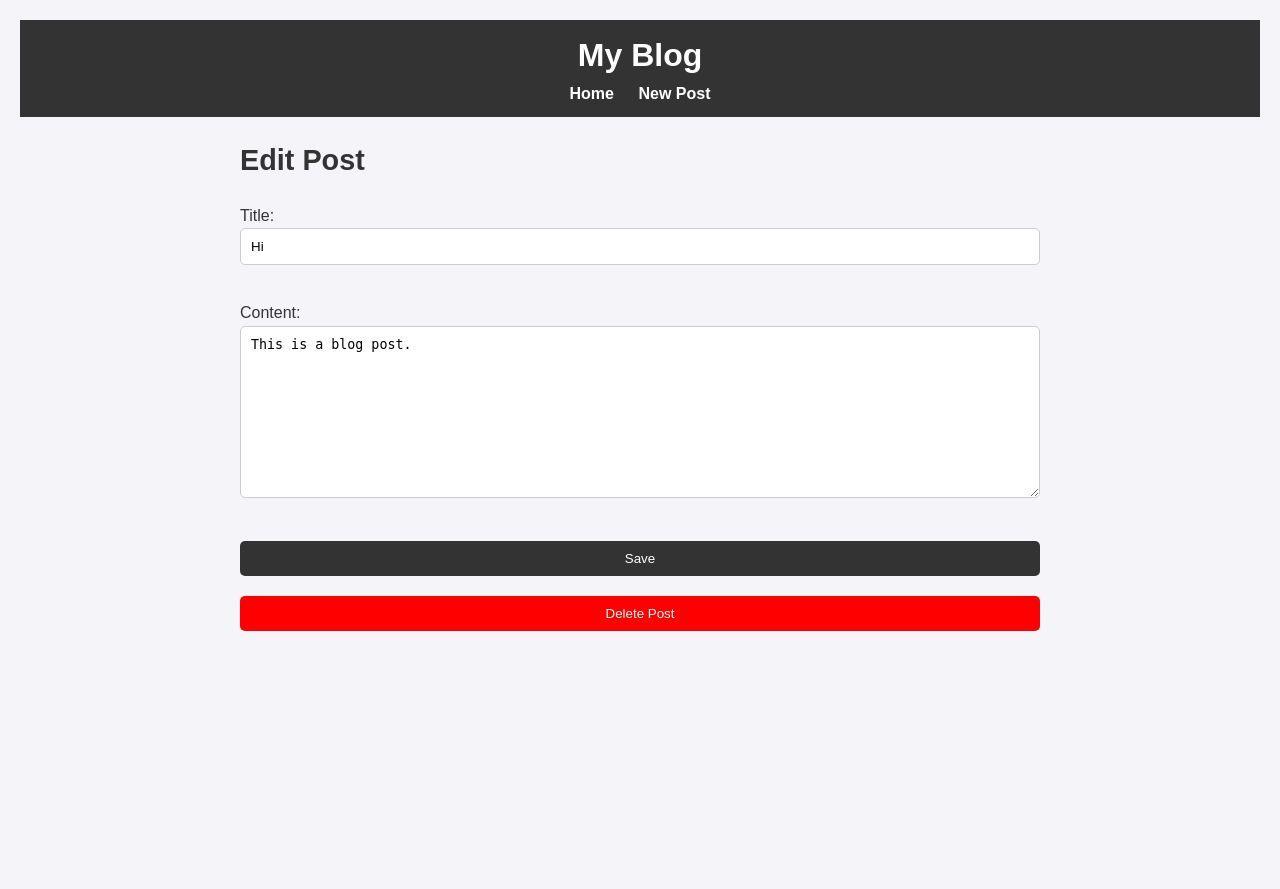
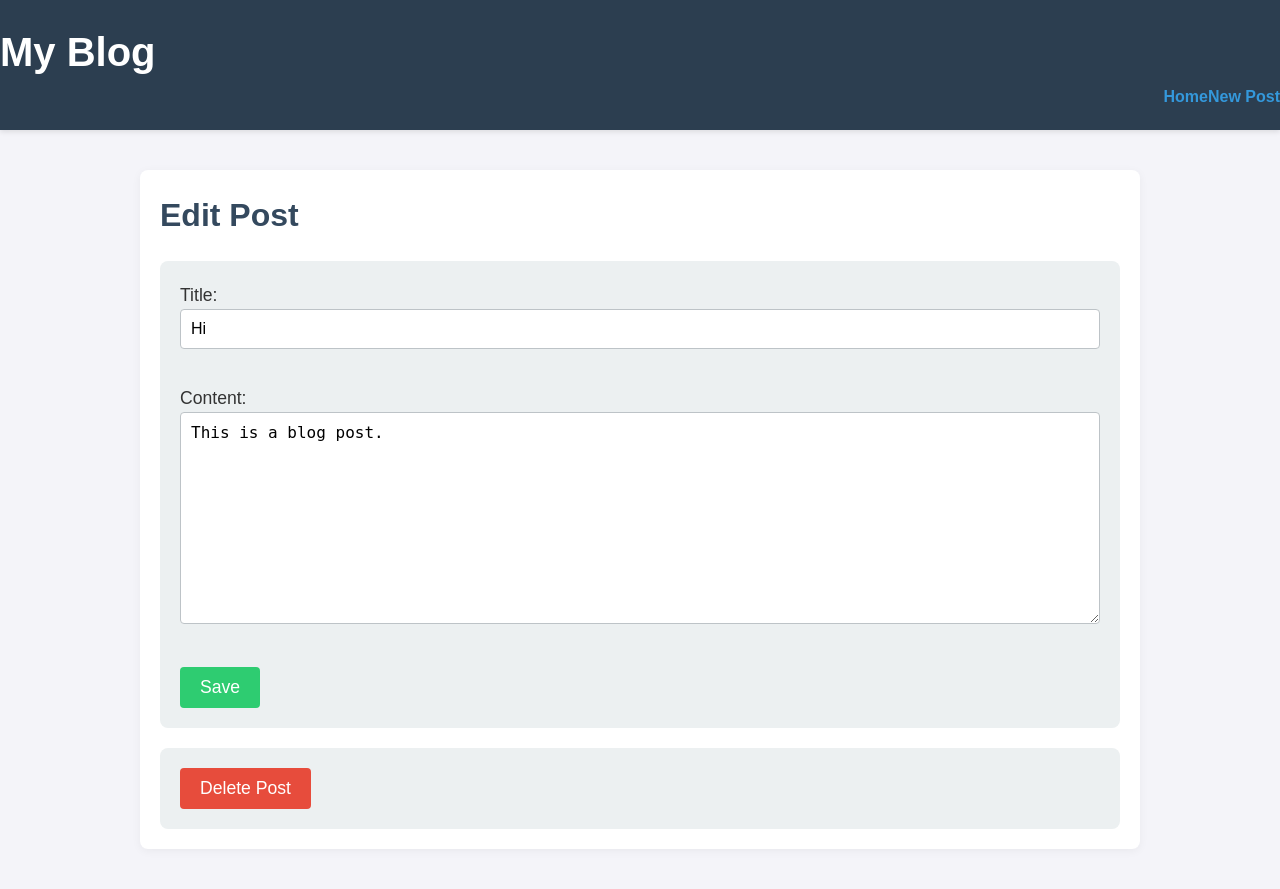
Before and after one commit to SamuelM45/ET721_lab_blog, a Django app: page /post/6/edit/ in a window 1280 px wide. Before the commit the page ends 631 px from the top, so only its background shows below. Run offline with Django 5.2, Linux system fonts and the light colour scheme; data comes from the database, SQL or seed files in the repository; both versions use the stored data as it was after the commit.

Commit message:
Part 6 & 7

```diff
--- a/blog/static/blog/styles.css
+++ b/blog/static/blog/styles.css
@@ -1,120 +1,208 @@
-/* styles.css */
-
-/* Basic Reset */
+/* Reset some default browser styles */
 * {
-    margin: 0;
-    padding: 0;
-    box-sizing: border-box;
+  margin: 0;
+  padding: 0;
+  box-sizing: border-box;
 }
 
-/* Body styling */
+/* Basic layout */
 body {
-    font-family: Arial, sans-serif;
-    line-height: 1.6;
-    background-color: #f4f4f9;
-    color: #333;
-    padding: 20px;
+  font-family: 'Arial', sans-serif;
+  background-color: #f4f4f9;
+  color: #333;
+  line-height: 1.6;
 }
 
-/* Header */
+/* Header Styling */
 header {
-    text-align: center;
-    padding: 10px 0;
-    margin-bottom: 20px;
-    background-color: #333;
-    color: #fff;
+  background-color: #2c3e50;
+  padding: 20px 0;
+  color: #fff;
+  box-shadow: 0 2px 5px rgba(0, 0, 0, 0.1);
 }
 
 header h1 {
-    font-size: 2rem;
+  font-size: 2.5rem;
+  font-weight: 700;
 }
 
-nav a {
-    margin: 0 10px;
-    color: #fff;
-    text-decoration: none;
-    font-weight: bold;
+header nav {
+  display: flex;
+  justify-content: flex-end;
 }
 
-nav a:hover {
-    text-decoration: underline;
+header nav p {
+  padding: 0 20px;
+  margin: 0;
+  font-size: 1rem;
+  cursor: pointer;
+  transition: color 0.3s ease;
 }
 
-/* Main Content */
-main {
-    max-width: 800px;
-    margin: 0 auto;
+header nav p:hover {
+  color: #ecf0f1;
 }
 
-/* Blog Post List */
-ul {
-    list-style: none;
-    padding: 0;
+/* Main content */
+main {
+  max-width: 1000px;
+  margin: 40px auto;
+  padding: 20px;
+  background-color: #fff;
+  box-shadow: 0 2px 10px rgba(0, 0, 0, 0.05);
+  border-radius: 8px;
 }
 
-ul li {
-    padding: 10px;
-    border-bottom: 1px solid #ddd;
+/* Typography */
+h2 {
+  font-size: 2rem;
+  margin-bottom: 15px;
+  color: #34495e;
 }
 
-ul li a {
-    font-size: 1.2rem;
-    color: #333;
-    text-decoration: none;
-}
-
-ul li a:hover {
-    color: #007bff;
-}
-
-/* Post Detail */
-h2 {
-    font-size: 1.8rem;
-    margin-bottom: 10px;
+h3 {
+  font-size: 1.5rem;
+  margin-bottom: 15px;
+  color: #7f8c8d;
 }
 
 p {
-    margin-bottom: 20px;
+  font-size: 1.1rem;
+  margin-bottom: 20px;
+}
+
+a {
+  color: #3498db;
+  text-decoration: none;
+  font-weight: bold;
+  transition: color 0.3s ease;
+}
+
+a:hover {
+  color: #2980b9;
 }
 
 /* Form Styling */
 form {
-    display: flex;
-    flex-direction: column;
-    gap: 15px;
-    margin-top: 20px;
+  margin-top: 20px;
+  padding: 20px;
+  background-color: #ecf0f1;
+  border-radius: 8px;
 }
 
-input[type="text"],
-textarea {
-    width: 100%;
-    padding: 10px;
-    border: 1px solid #ccc;
-    border-radius: 5px;
+form input,
+form textarea {
+  width: 100%;
+  padding: 10px;
+  margin-bottom: 15px;
+  border: 1px solid #bdc3c7;
+  border-radius: 4px;
+  font-size: 1rem;
+  background-color: #fff;
 }
 
-button {
-    padding: 10px 15px;
-    background-color: #333;
-    color: #fff;
-    border: none;
-    cursor: pointer;
-    border-radius: 5px;
+form button {
+  background-color: #2ecc71;
+  color: white;
+  padding: 10px 20px;
+  font-size: 1.1rem;
+  border: none;
+  border-radius: 4px;
+  cursor: pointer;
+  transition: background-color 0.3s ease;
 }
 
-button:hover {
-    background-color: #555;
+form button:hover {
+  background-color: #27ae60;
 }
 
-button.delete {
-    background-color: red;
-    color: white;
-    border: none;
-    padding: 10px 15px;
-    border-radius: 5px;
-    cursor: pointer;
+/* Delete Button Styling */
+.delete {
+  background-color: #e74c3c;
+  color: white;
+  padding: 10px 20px;
+  font-size: 1.1rem;
+  border: none;
+  border-radius: 4px;
+  cursor: pointer;
+  transition: background-color 0.3s ease;
 }
 
-button.delete:hover {
-    background-color: darkred;
+.delete:hover {
+  background-color: #c0392b;
 }
+
+/* List of Posts */
+ul {
+  list-style-type: none;
+  padding-left: 0;
+}
+
+ul li {
+  margin-bottom: 10px;
+}
+
+ul li a {
+  font-size: 1.2rem;
+  color: #2c3e50;
+  font-weight: bold;
+}
+
+ul li a:hover {
+  color: #2980b9;
+}
+
+/* Footer Styling (Optional) */
+footer {
+  background-color: #2c3e50;
+  color: #fff;
+  text-align: center;
+  padding: 20px 0;
+  font-size: 0.9rem;
+  margin-top: 40px;
+}
+
+footer a {
+  color: #ecf0f1;
+  text-decoration: none;
+}
+
+footer a:hover {
+  color: #3498db;
+}
+
+/* Responsive Design */
+@media (max-width: 768px) {
+  header h1 {
+    font-size: 2rem;
+  }
+
+  header nav p {
+    padding: 0 10px;
+    font-size: 0.9rem;
+  }
+
+  main {
+    margin: 20px;
+    padding: 15px;
+  }
+
+  form {
+    padding: 15px;
+  }
+
+  form input,
+  form textarea {
+    font-size: 0.9rem;
+  }
+
+  form button {
+    font-size: 1rem;
+    padding: 8px 16px;
+  }
+
+  .delete {
+    font-size: 1rem;
+    padding: 8px 16px;
+  }
+}
--- a/blog/templates/blog/base.html
+++ b/blog/templates/blog/base.html
@@ -10,12 +10,16 @@
 </head>
 <body>
     <header>
+        <!-- Website Title -->
         <h1>My Blog</h1>
+
+        <!-- Navigation Menu -->
         <nav>
             <a href="{% url 'post_list' %}">Home</a>
             <a href="{% url 'post_create' %}">New Post</a>
         </nav>
     </header>
+
     <main>
         {% block content %}{% endblock %}
     </main>
```
Also changed, not shown: blog/templates/blog/post_list.html (+5 -3 lines), db.sqlite3.
